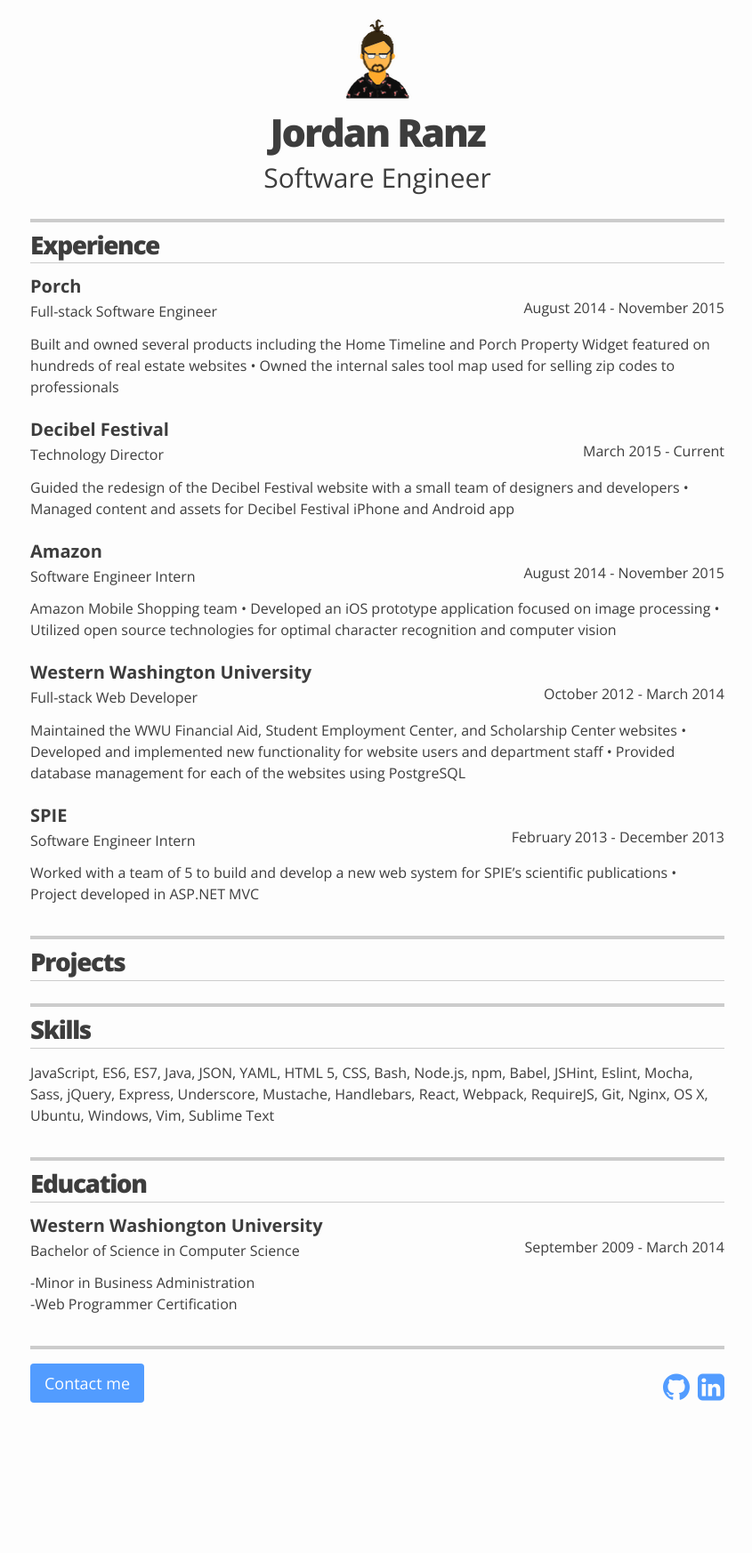
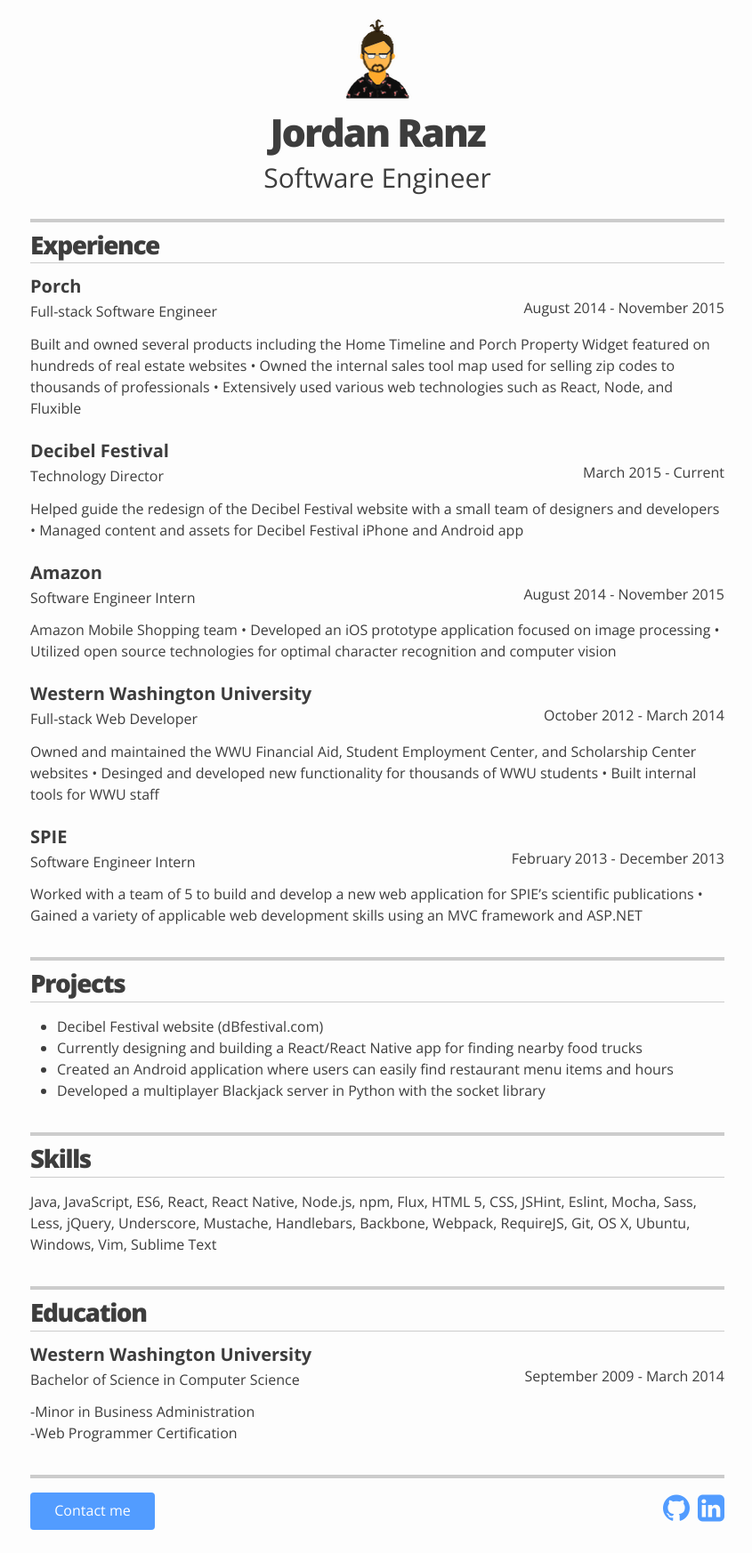
Before and after one commit to jordanranz/jordanranz.github.io, a Jekyll site: the page built from index.html, in a window 1280 px wide. Shown: the whole page at 89% size, without its empty margins (216-1061 px from the left). Built offline with Jekyll 4.4.1, drawn with Linux system fonts in a browser that asks for light colours; nearby versions of some CDN libraries; before the commit the page ends 1601 px from its top, so only the background shows below that.

Commit message:
Updated descriptions and added projects

```diff
--- a/_includes/education.html
+++ b/_includes/education.html
@@ -3,7 +3,7 @@
 
 	<div class="content-entry">
 	    <h3 class="entry-header">
-	        <a href="https://wwu.edu/">Western Washiongton University</a>
+	        <a href="https://wwu.edu/">Western Washington University</a>
 	    </h3>
 	    <h4 class="entry-subheader">Bachelor of Science in Computer Science</h4>
 	    <h4 class="entry-subheader u-right">September 2009 - March 2014</h4>
--- a/_includes/experience.html
+++ b/_includes/experience.html
@@ -8,7 +8,8 @@
         <h4 class="entry-subheader u-right">August 2014 - November 2015</h4>
         <div class="entry-body">
         Built and owned several products including the Home Timeline and Porch Property Widget featured on hundreds of real estate websites
-        • Owned the internal sales tool map used for selling zip codes to professionals
+        • Owned the internal sales tool map used for selling zip codes to thousands of professionals
+        • Extensively used various web technologies such as React, Node, and Fluxible
         </div>
     </div>
     <div class="content-entry">
@@ -18,7 +19,7 @@
         <h4 class="entry-subheader">Technology Director</h4>
         <h4 class="entry-subheader u-right">March 2015 - Current</h4>
         <div class="entry-body">
-            Guided the redesign of the Decibel Festival website with a small team of designers and developers
+            Helped guide the redesign of the Decibel Festival website with a small team of designers and developers
             • Managed content and assets for Decibel Festival iPhone and Android app
         </div>
     </div>
@@ -41,9 +42,9 @@
         <h4 class="entry-subheader">Full-stack Web Developer</h4>
         <h4 class="entry-subheader u-right">October 2012 - March 2014</h4>
         <div class="entry-body">
-            Maintained the WWU Financial Aid, Student Employment Center, and Scholarship Center websites
-            • Developed and implemented new functionality for website users and department staff
-            • Provided database management for each of the websites using PostgreSQL
+            Owned and maintained the WWU Financial Aid, Student Employment Center, and Scholarship Center websites
+            • Desinged and developed new functionality for thousands of WWU students
+            • Built internal tools for WWU staff
         </div>
     </div>
     <div class="content-entry">
@@ -53,8 +54,8 @@
         <h4 class="entry-subheader">Software Engineer Intern</h4>
         <h4 class="entry-subheader u-right">February 2013 - December 2013</h4>
         <div class="entry-body">
-            Worked with a team of 5 to build and develop a new web system for SPIE’s scientific publications
-            • Project developed in ASP.NET MVC
+            Worked with a team of 5 to build and develop a new web application for SPIE’s scientific publications
+            • Gained a variety of applicable web development skills using an MVC framework and ASP.NET
         </div>
     </div>
 </section>
--- a/_includes/projects.html
+++ b/_includes/projects.html
@@ -1,4 +1,10 @@
 <section id="projects" class="projects content-section">
 	<h2 class="section-header">Projects</h2>
-
+	<div class="content-entry">
+		<ul>
+			<li><a href="http://dbfestival.com/">Decibel Festival website (dBfestival.com)</a></li>
+			<li>Currently designing and building a React/React Native app for finding nearby food trucks</li>
+			<li>Created an Android application where users can easily find restaurant menu items and hours</li>
+			<li>Developed a multiplayer Blackjack server in Python with the socket library</li>
+	</div>
 </section>
--- a/_includes/skills.html
+++ b/_includes/skills.html
@@ -3,7 +3,7 @@
 
 	<div class="content-entry">
 		<div>
-			JavaScript, ES6, ES7, Java, JSON, YAML, HTML 5, CSS, Bash, Node.js, npm, Babel, JSHint, Eslint, Mocha, Sass, jQuery, Express, Underscore, Mustache, Handlebars, React, Webpack, RequireJS, Git, Nginx, OS X, Ubuntu, Windows, Vim, Sublime Text
+			Java, JavaScript, ES6, React, React Native, Node.js, npm, Flux, HTML 5, CSS, JSHint, Eslint, Mocha, Sass, Less, jQuery, Underscore, Mustache, Handlebars, Backbone, Webpack, RequireJS, Git, OS X, Ubuntu, Windows, Vim, Sublime Text
 		</div>
 	</div>
 </section>
--- a/_sass/style.scss
+++ b/_sass/style.scss
@@ -16,28 +16,6 @@
 
 .header-title {
 	margin-bottom: 20px;
-}
-
-.social-icons {
-	list-style: none;
-	font-size: 35px;
-}
-
-.social-icons-item {
-	display: inline-block;
-}
-
-.icon-link {
-	color: #529CFF;
-
-	&:visited {
-		color: #529CFF;
-	}
-
-	&:hover {
-      color: #5C5C5C;
-      @include transition(all .2s ease);
-    }
 }
 
 /* Section */
@@ -83,10 +61,6 @@
 	font-size: 1em;
 }
 
-.entry-body {
-
-}
-
 /* Footer */
 .page-footer {
 	border-top: 4px solid #ccc;
@@ -100,9 +74,37 @@
 	display: inline-block;
 	text-align: center;
 	font-weight: 100;
+	font-size: 1em;
+	width: 140px;
 
 	&:hover {
 		background-color: #5C5C5C;
 		@include transition(all .2s ease);
 	}
 }
+
+.social-icons {
+	list-style: none;
+	font-size: 35px;
+}
+
+.social-icons-item {
+	display: inline-block;
+}
+
+.social-icons-item i {
+	vertical-align: top;
+}
+
+.icon-link {
+	color: #529CFF;
+
+	&:visited {
+		color: #529CFF;
+	}
+
+	&:hover {
+      color: #5C5C5C;
+      @include transition(all .2s ease);
+    }
+}
```
Also changed, not shown: 1 other file.
